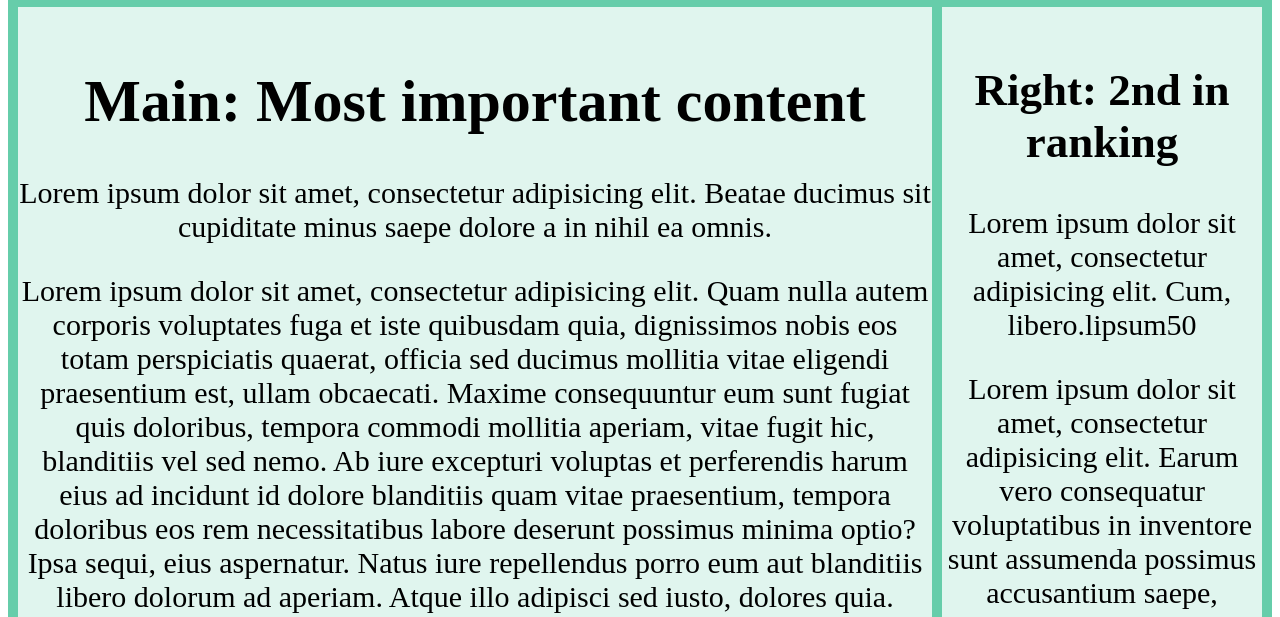
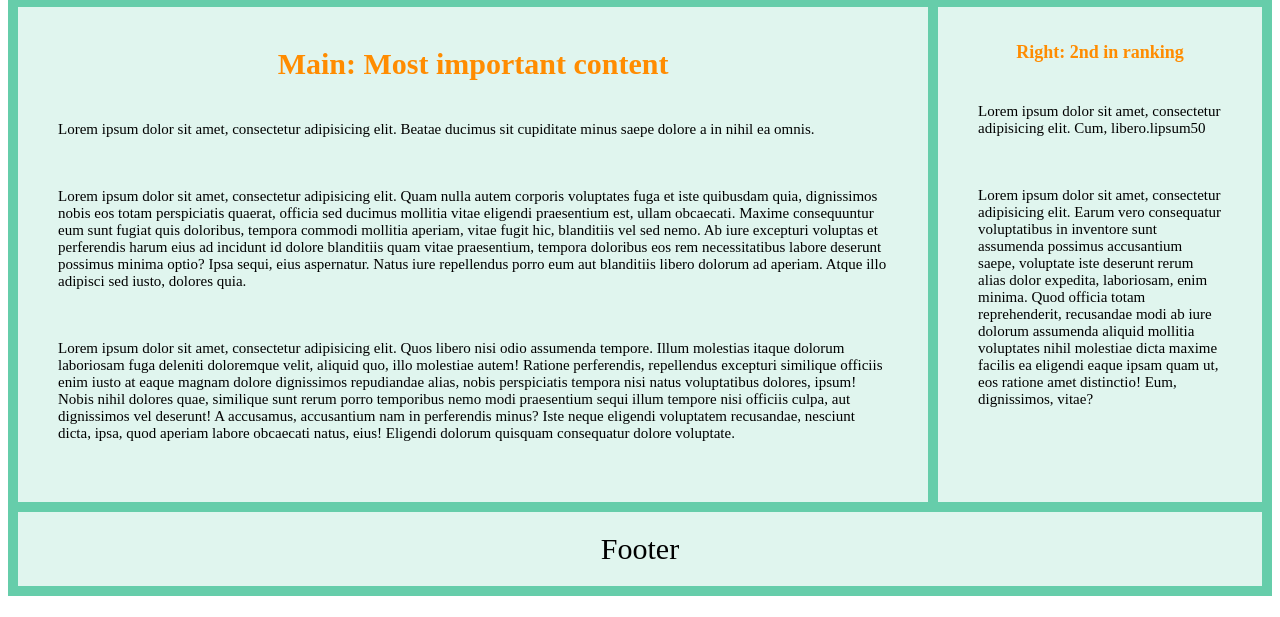
Before and after one commit to boaten/3310fall2020, a plain HTML site: page index_grid.html in a window 1280 px wide. Shown: the part 329-946 px from the top of the page. Drawn offline with Linux system fonts and the light colour scheme.

Commit message:
Add files via upload

```diff
--- a/styles_grid.css
+++ b/styles_grid.css
@@ -26,7 +26,26 @@
             padding: 20px 0;
             font-size: 30px;
         }
-
+h1, h2{
+	color: darkorange;
+}
+h1{
+	font-size: 1em;
+}
+h2{
+	font-size: .6em;
+}
+p{
+	font-size: .5em;
+	font-weight: normal;
+	text-align: start;
+	padding: 10px;
+	margin: 30px;
+}
+img{
+	max-width: 100%;
+	height: auto;
+}
 /* Navigation starts here */
 #navbar{
     display: grid;
```
